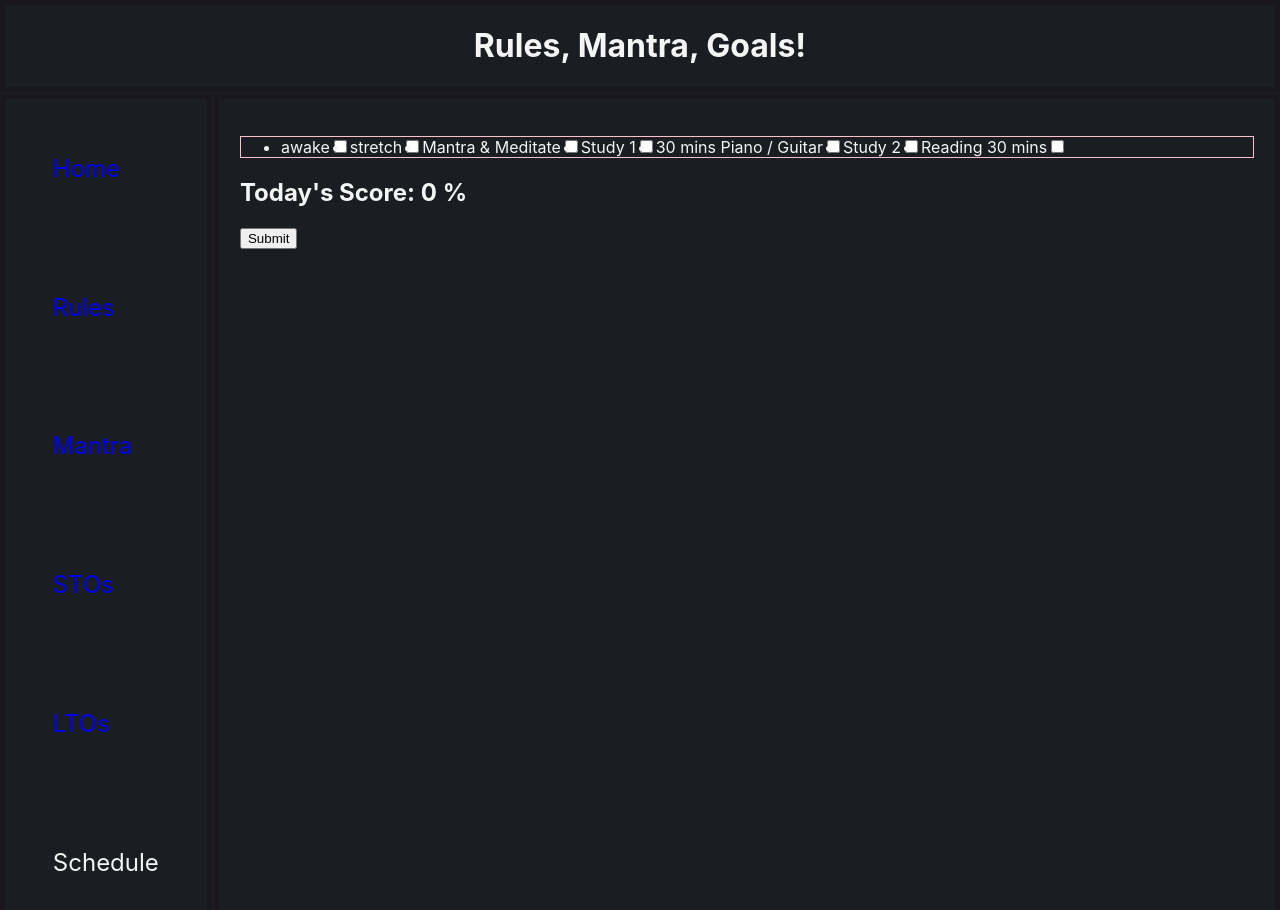
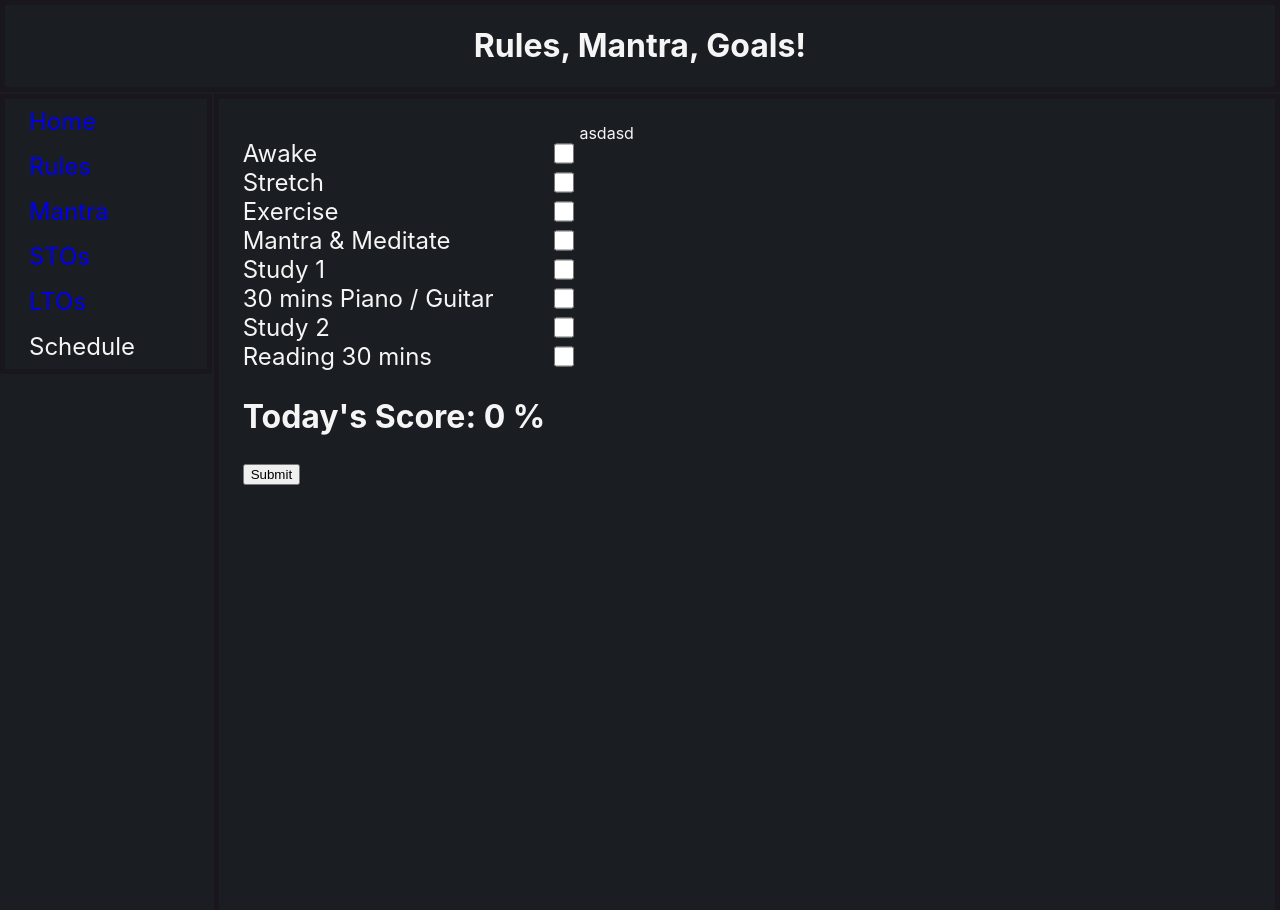
Before and after one commit to NWKendall/goals, a React (Create React App) app: page /schedule in a window 1280 px wide. Shown: the top 910 px of the page. Built offline with nearby package versions, Linux system fonts and the light colour scheme.

Commit message:
bug fixes for mantra header

```diff
--- a/src/components/contentPage/contentPage.styles.css
+++ b/src/components/contentPage/contentPage.styles.css
@@ -4,5 +4,5 @@
     background-color: rgb(26,29,33);
     border: 5px solid #19171D;
     color: whitesmoke;
-    padding: 2%;
+    padding: 1.5em;
 }
--- a/src/components/data.js
+++ b/src/components/data.js
@@ -97,11 +97,15 @@ export const ltoData = {
 
 export const scheduleData = [
   {
-    name: "awake",
+    name: "Awake",
     checked: false,
   },
   {
-    name: "stretch",
+    name: "Stretch",
+    checked: false,
+  },
+  {
+    name: "Exercise",
     checked: false,
   },
   {
--- a/src/components/mantra/mantra.jsx
+++ b/src/components/mantra/mantra.jsx
@@ -4,10 +4,10 @@ import { mantraData } from "../data.js";
 
 const Mantra = () => {
   return (
-    <div>
+    <>
       <h2>Mantra</h2>
       {mantraData.split(".").map((line, i) => <p key={i}>{line}.</p>)}
-    </div>
+    </>
   );
 };
 
--- a/src/components/mantra/mantra.styles.css
+++ b/src/components/mantra/mantra.styles.css
@@ -1,4 +1,4 @@
 div p {
-    font-size: 1.5rem;
-    line-height: 2rem;
+    font-size: 1.3rem;
+    line-height: 1.5rem;
 }
--- a/src/components/navbar/navbar.styles.css
+++ b/src/components/navbar/navbar.styles.css
@@ -1,16 +1,15 @@
 .navBarContainer {
     grid-column: 1 / 3 ;
-    grid-row: 2/-1;
+    grid-row: 2/5;
     display: grid;
 }
 
 .navBar {
     margin-block-start: 0;
     margin-block-end: 0;
-    padding-inline-start: 0;
+    padding-inline-start: 1.5em;
     display: grid;
     align-items: center;
-    justify-content: center;
     background-color: rgb(26,29,33);
     border: 5px solid #19171D;
 
@@ -18,6 +17,7 @@
 
 .NavLi {
     list-style-type: none;
+
 
 }
 
--- a/src/components/rules/rules.styles.css
+++ b/src/components/rules/rules.styles.css
@@ -1,3 +1,7 @@
+h2 {
+    font-size: 2rem;
+}
+
 ol li {
     font-size: 2rem;
 }
--- a/src/components/scheduler/scheduler.jsx
+++ b/src/components/scheduler/scheduler.jsx
@@ -1,6 +1,7 @@
 import React, { useState } from "react";
 import { useForm } from "react-hook-form";
 import { scheduleData } from '../data.js';
+import './scheduler.styles.css';
 
 const Scheduler = () => {
   const { register, handleSubmit, watch, errors } = useForm();
@@ -10,7 +11,9 @@ const Scheduler = () => {
   });
 
   const percent = (state.score / state.checkBoxes.length) * 100;
-  const onSubmit = (data) => console.log(data, state.score);
+
+  // add api call to BE
+  const onSubmit = (data) => alert(`Send todays score of ${percent}% somewhere!`);
 
   const handleCheckBoxes = (e) => {
     if (!!e.target.checked) {
@@ -27,12 +30,14 @@ const Scheduler = () => {
   };
 
   return (
-    <form onSubmit={handleSubmit(onSubmit)}>
-      <ul style={{ display: "flex", border: "1px pink solid" }}>
+    <div className="container">
+        <form className="formStyle" onSubmit={handleSubmit(onSubmit)}>
+            <ul className="ulStyle">
                 {state.checkBoxes.map((box, i) => (
-          <li key={i}>
+                <li key={i} className="liStyle">
                     <label>{box.name}</label>
                     <input
+                        className="checkBoxStyle"
                         type="checkbox"
                         name={box.name}
                         ref={register}
@@ -43,13 +48,16 @@ const Scheduler = () => {
             </ul>
             <h2>
                 Today's Score:{" "}
-        {percent === 0 || percent === 100
-          ? percent.toFixed(0)
-          : percent.toFixed(1)}{" "}
+                {percent % 2 !== 0 ? percent.toFixed(1)
+                : percent.toFixed(0)}{" "}
                 %
             </h2>
             <input type="submit" />
         </form>
+        <div>
+            asdasd
+        </div>
+    </div>
   );
 };
 
--- a/src/components/scheduler/scheduler.styles.css
+++ b/src/components/scheduler/scheduler.styles.css
@@ -0,0 +1,28 @@
+.container {
+    display: grid;
+    grid-template-columns: repeat(6, 1fr);
+    grid-gap: 2px;
+}
+
+.formStyle {
+    grid-column: 1/3;
+
+}
+
+.ulStyle {
+    display: flex;
+    flex-direction: column;
+    padding: 0;
+}
+.liStyle {
+    display: flex;
+    justify-content: space-between;
+    list-style-type: none;
+    font-size: 1.5rem;
+    align-items: center;
+}
+
+.checkBoxStyle {
+    width: 1.3rem;
+    height: 1.3rem
+}
```
Also changed, not shown: 1 other file (tests, documents, lock files or other folders). Lines whose indentation alone changed are shown as unchanged.
